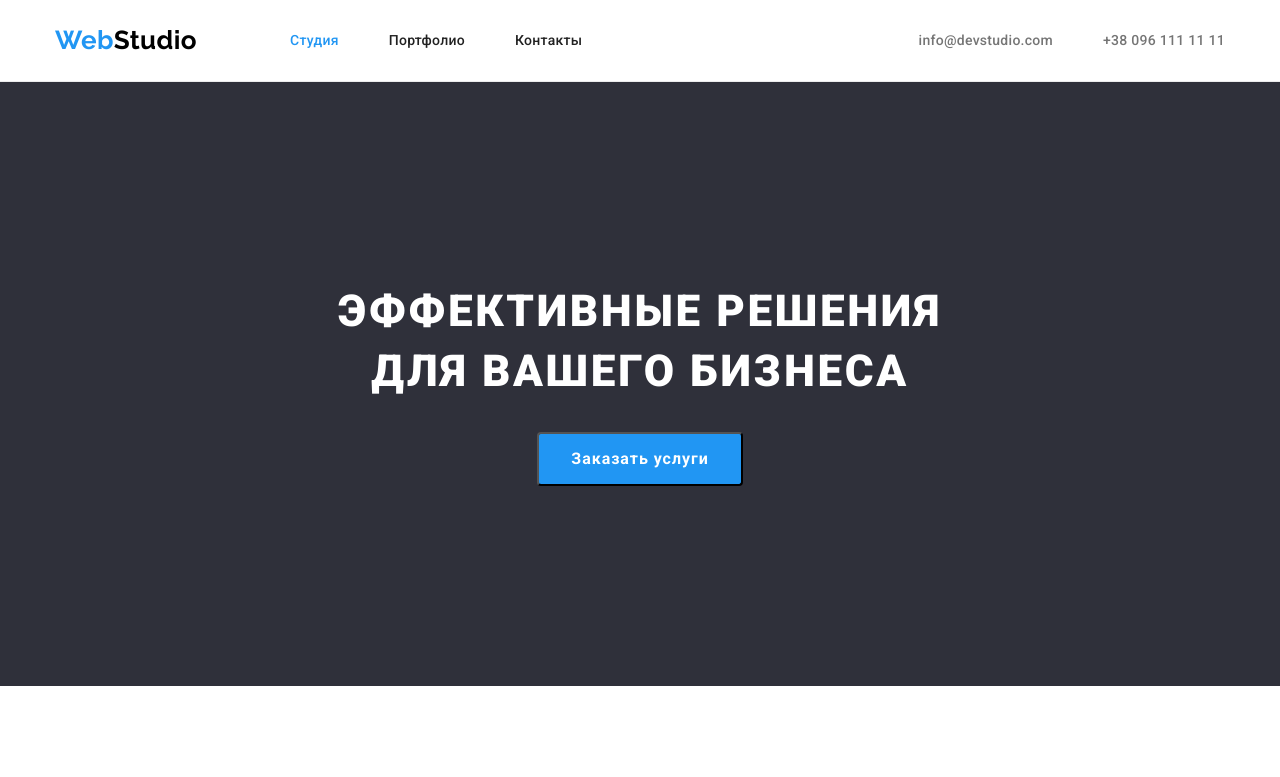
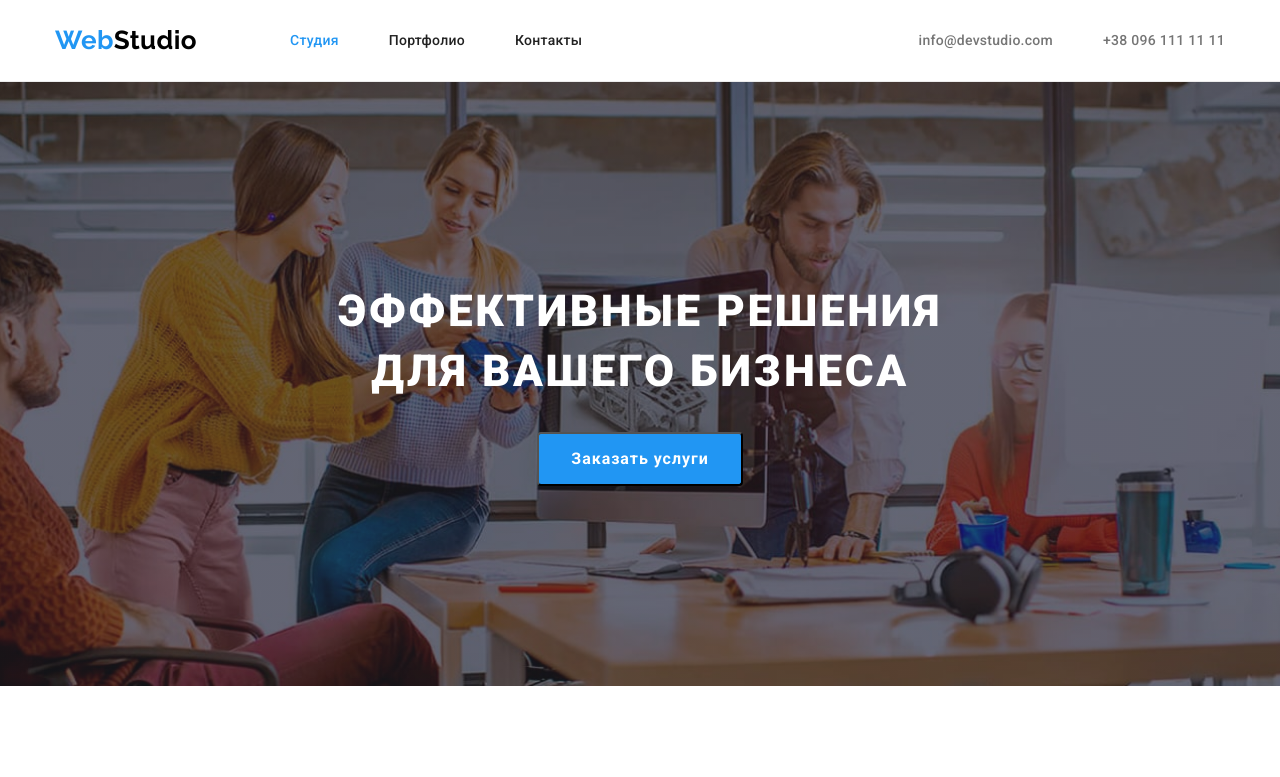
Before and after one commit to pylypchukroman/goit-markup-hw-04, a plain HTML site: page index.html in a window 1280 px wide. Shown: the top 777 px of the page. Drawn offline with nearby package versions, Linux system fonts and the light colour scheme.

Commit message:
додає фото в хіро

```diff
--- a/css/styles.css
+++ b/css/styles.css
@@ -428,3 +428,19 @@ ul {
   font-size: 26px;
   line-height: 1.19;
 }
+
+/* overlay */
+.overlay {
+  max-width: 1600px;
+  margin-left: auto;
+  margin-right: auto;
+  background-size: cover;
+  background-repeat: no-repeat;
+  background-position: center;
+  background-image: linear-gradient(
+      to right,
+      rgba(47, 48, 58, 0.4),
+      rgba(47, 48, 58, 0.4)
+    ),
+    url(../images/bg-hero-foto.jpg);
+}
--- a/index.html
+++ b/index.html
@@ -54,7 +54,7 @@
     <!--Основная часть-->
     <main>
       <!--Герой-->
-      <section class="hero">
+      <section class="hero overlay">
         <div class="container">
           <h1 class="hero-text">Эффективные решения для вашего бизнеса</h1>
           <button type="button" class="hero-button">Заказать услуги</button>
```
Also changed, not shown: images/bg-hero-foto.jpg (added), images/symbol-defs.svg (added), 1 other file.
